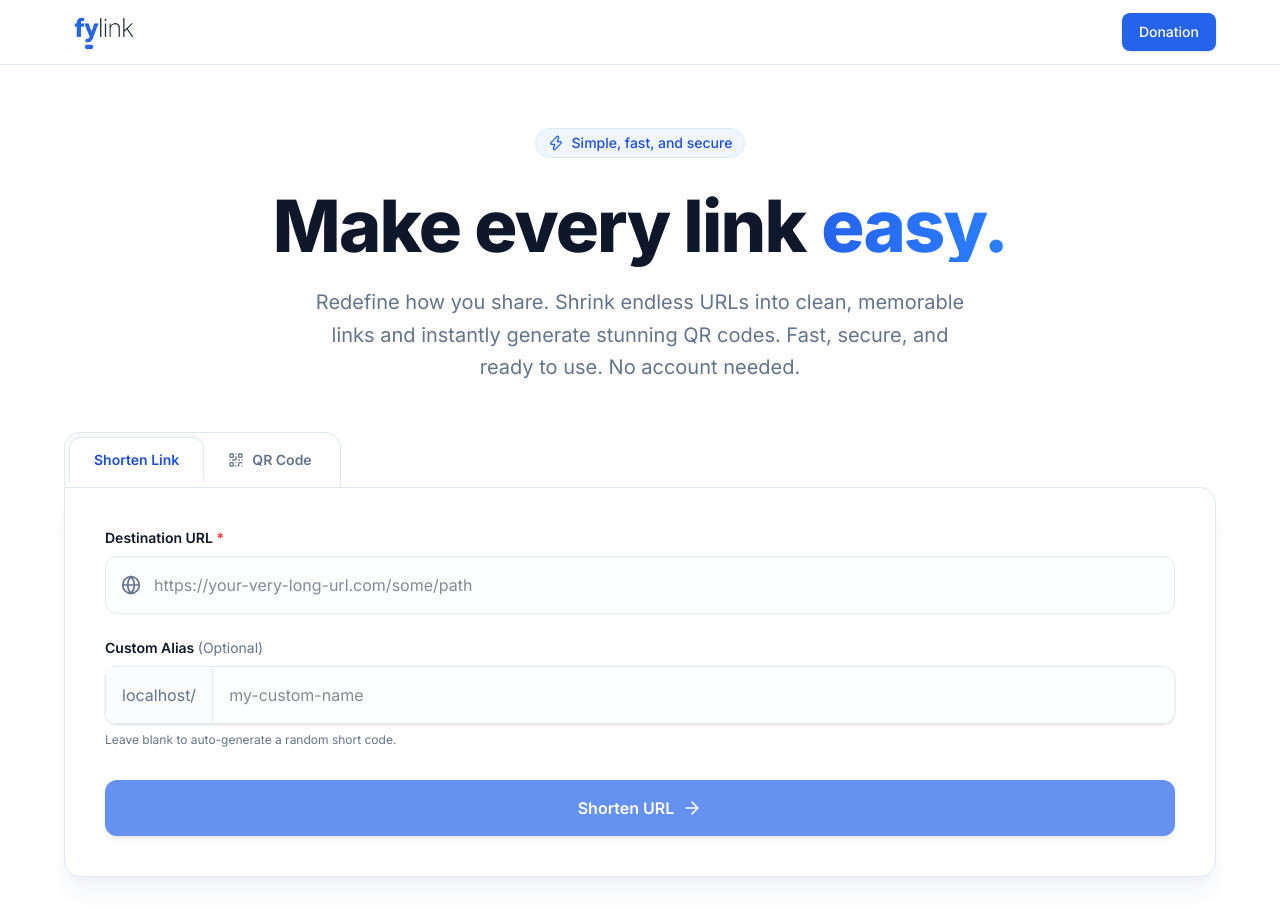
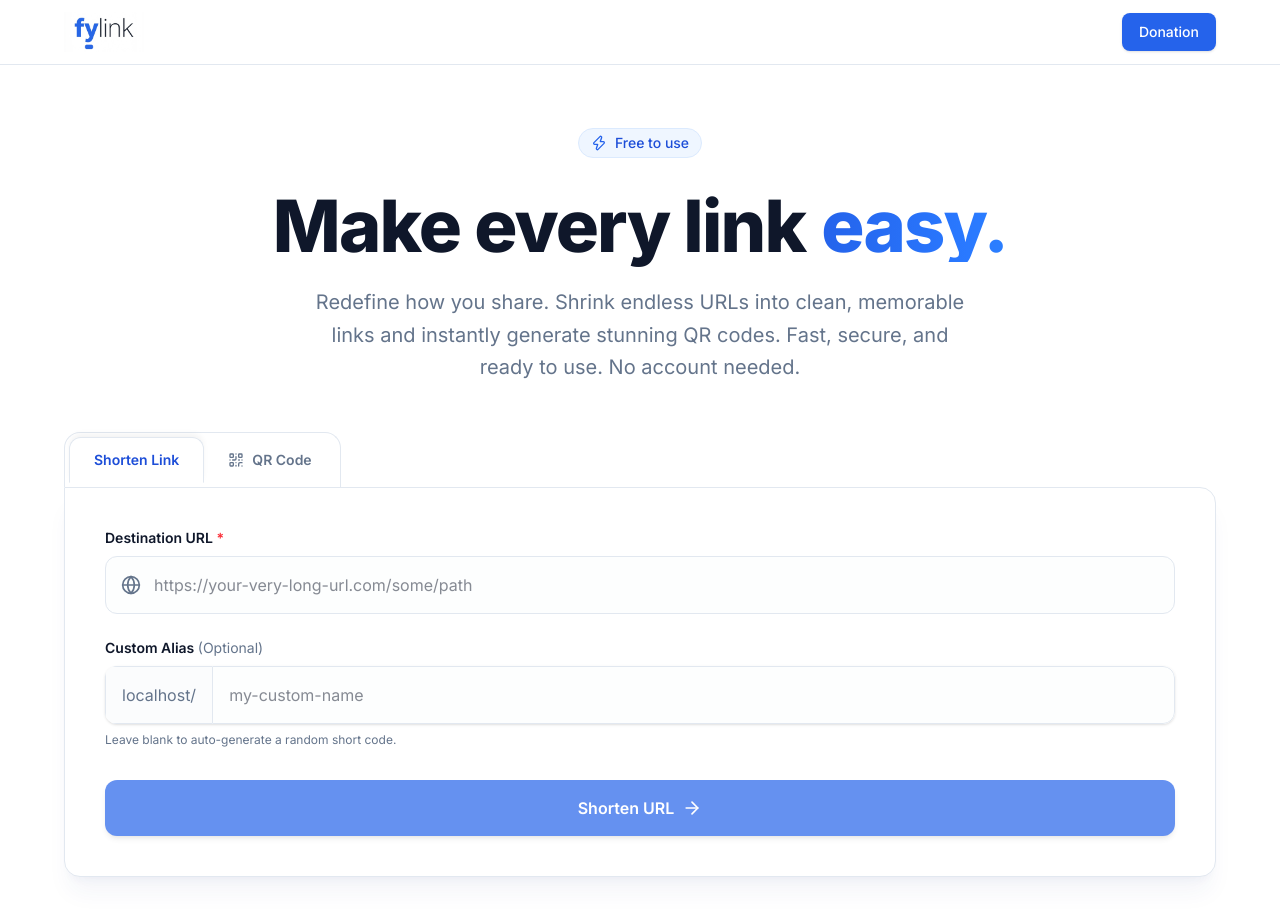
Before and after one commit to fyznugraha-pixel/custom-link, a Next.js app: page / in a window 1280 px wide. Shown: the top 920 px of the page. Built offline with nearby package versions, Linux system fonts and the light colour scheme.

Commit message:
copy: update hero badge text to Free to use

```diff
--- a/src/app/page.tsx
+++ b/src/app/page.tsx
@@ -105,7 +105,7 @@ export default function Home() {
         <div className="text-center max-w-3xl mx-auto animate-in fade-in slide-in-from-bottom-8 duration-700">
           <div className="inline-flex items-center gap-2 px-3 py-1 rounded-full bg-primary-50 text-primary-700 text-sm font-medium mb-8 border border-primary-100">
             <Zap className="w-4 h-4 text-primary-600" />
-            Simple, fast, and secure
+            Free to use
           </div>
           <h1 className="text-5xl md:text-7xl font-extrabold text-foreground tracking-tight mb-6 flex flex-wrap justify-center gap-x-4">
             <span>Make every link</span>
```
